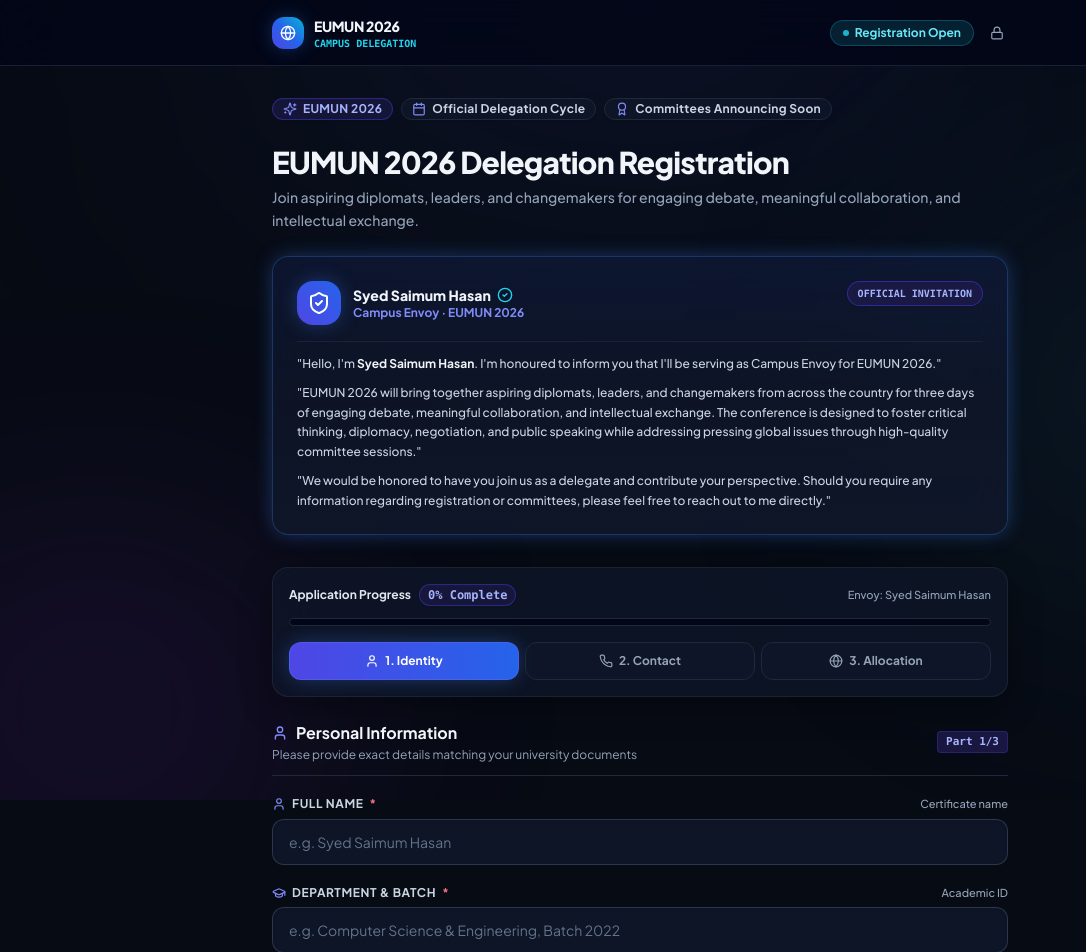
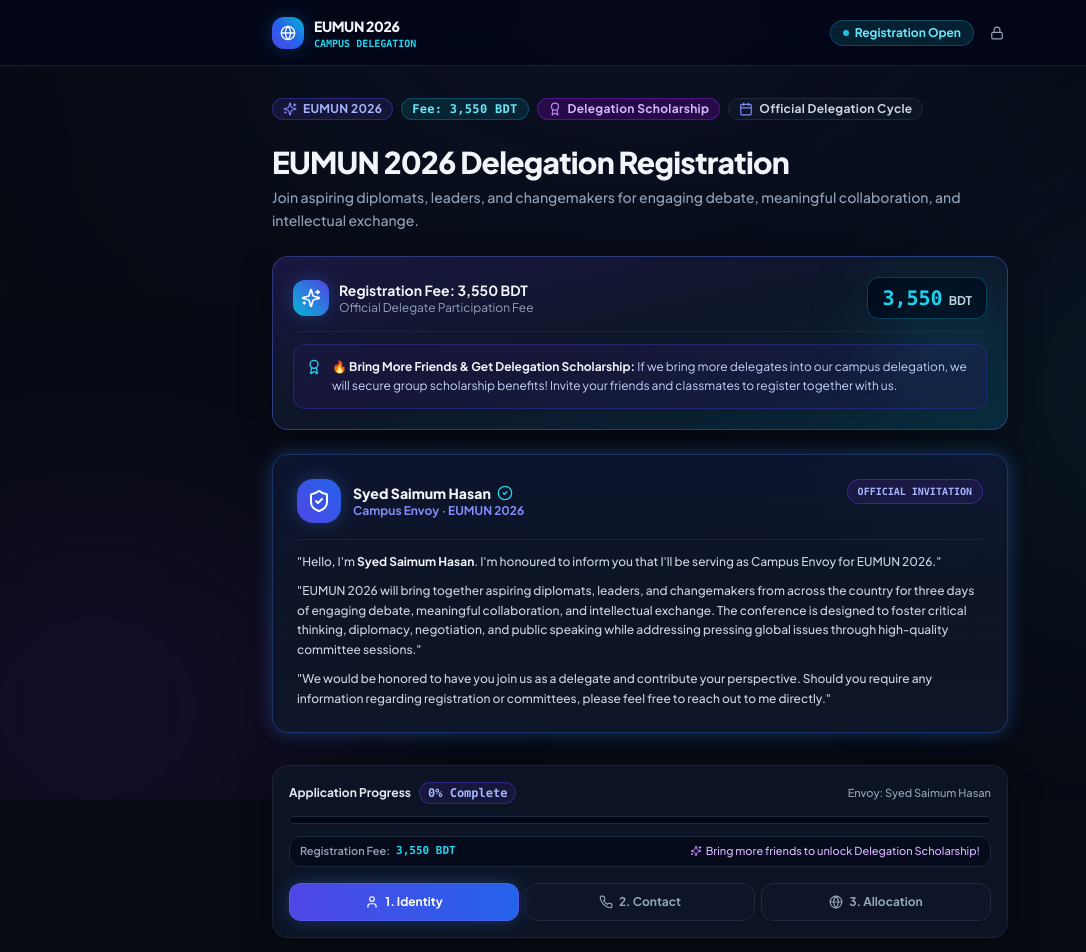
Before and after one commit to Alvee0033/eumun-2026-delegation, a Next.js app: page / in a window 1280 px wide. Shown: the top 952 px of the page, without its empty margins (0-1086 px from the left). Built offline with nearby package versions, Linux system fonts and the light colour scheme.

Commit message:
feat: add registration fee 3550 BDT and delegation scholarship promotion across landing page, form, and success pass

```diff
--- a/app/page.tsx
+++ b/app/page.tsx
@@ -65,13 +65,16 @@ export default function HomePage() {
               <Sparkles className="w-3.5 h-3.5 text-indigo-400" />
               EUMUN 2026
             </span>
+            <span className="badge bg-cyan-950/60 border border-cyan-700/50 text-cyan-300 shadow-xs font-mono font-bold">
+              Fee: 3,550 BDT
+            </span>
+            <span className="badge bg-purple-950/60 border border-purple-700/50 text-purple-300 shadow-xs">
+              <Award className="w-3.5 h-3.5 text-purple-400" />
+              Delegation Scholarship
+            </span>
             <span className="badge bg-slate-900/80 border border-slate-800 text-slate-300 shadow-xs">
               <Calendar className="w-3.5 h-3.5 text-indigo-400" />
               Official Delegation Cycle
-            </span>
-            <span className="badge bg-slate-900/80 border border-slate-800 text-slate-300 shadow-xs">
-              <Award className="w-3.5 h-3.5 text-indigo-400" />
-              Committees Announcing Soon
             </span>
           </div>
 
@@ -83,6 +86,34 @@ export default function HomePage() {
             <p className="text-sm text-slate-400 mt-1.5 leading-relaxed font-medium">
               Join aspiring diplomats, leaders, and changemakers for engaging debate, meaningful collaboration, and intellectual exchange.
             </p>
+          </div>
+
+          {/* ── Fee & Scholarship Perks Card ── */}
+          <div className="rounded-2xl border border-indigo-500/40 bg-gradient-to-br from-indigo-950/80 via-slate-900/90 to-cyan-950/80 p-5 shadow-glass backdrop-blur-xl flex flex-col gap-3 relative overflow-hidden">
+            <div className="absolute top-0 right-0 w-32 h-32 bg-cyan-500/10 blur-2xl rounded-full pointer-events-none" />
+            <div className="flex flex-col sm:flex-row sm:items-center justify-between gap-3 border-b border-slate-800/80 pb-3">
+              <div className="flex items-center gap-2.5">
+                <div className="w-9 h-9 rounded-xl bg-gradient-to-tr from-cyan-500 to-indigo-600 flex items-center justify-center shadow-neon-blue shrink-0">
+                  <Sparkles className="w-5 h-5 text-white" />
+                </div>
+                <div>
+                  <h3 className="text-sm font-bold text-slate-100">Registration Fee: 3,550 BDT</h3>
+                  <p className="text-xs text-slate-400">Official Delegate Participation Fee</p>
+                </div>
+              </div>
+              <div className="flex items-baseline gap-1.5 self-start sm:self-auto bg-slate-950/80 border border-cyan-500/30 px-3.5 py-1.5 rounded-xl shadow-inner">
+                <span className="text-xl font-extrabold font-mono text-cyan-400">3,550</span>
+                <span className="text-xs font-bold text-slate-300">BDT</span>
+              </div>
+            </div>
+
+            <div className="flex items-start gap-2.5 text-xs text-indigo-200 leading-relaxed bg-indigo-950/50 border border-indigo-800/50 p-3 rounded-xl">
+              <Award className="w-4 h-4 text-cyan-400 shrink-0 mt-0.5" />
+              <div>
+                <span className="font-bold text-slate-100">🔥 Bring More Friends & Get Delegation Scholarship: </span>
+                If we bring more delegates into our campus delegation, we will secure group scholarship benefits! Invite your friends and classmates to register together with us.
+              </div>
+            </div>
           </div>
 
           {/* Envoy Card in Rich Dark Glass Tint */}
--- a/app/success/page.tsx
+++ b/app/success/page.tsx
@@ -71,10 +71,15 @@ function SuccessContent() {
           </div>
 
           <div className="flex items-start justify-between">
-            <span className="text-slate-400 font-medium">1st Committee Choice</span>
+            <span className="text-slate-400 font-medium">Committee Preference</span>
             <span className="font-bold text-indigo-300 text-right max-w-[180px] truncate" title={committee1}>
-              {committee1 ? (committee1.includes('(') ? committee1.split('(')[0].trim() : committee1) : 'General'}
+              {committee1 || 'Open Allocation'}
             </span>
+          </div>
+
+          <div className="flex items-start justify-between">
+            <span className="text-slate-400 font-medium">Registration Fee</span>
+            <span className="font-mono font-bold text-cyan-400 text-right">3,550 BDT</span>
           </div>
 
           <div className="flex items-start justify-between">
@@ -83,8 +88,8 @@ function SuccessContent() {
           </div>
         </div>
 
-        {/* Conference Info */}
-        <div className="pt-4 flex flex-col gap-2 text-xs">
+        {/* Conference Info & Referral Perk */}
+        <div className="pt-4 flex flex-col gap-2.5 text-xs">
           <div className="flex items-center gap-2 text-slate-300 font-medium">
             <Calendar className="w-4 h-4 text-indigo-400 shrink-0" />
             <span>EUMUN 2026 Delegation</span>
@@ -92,6 +97,10 @@ function SuccessContent() {
           <div className="flex items-center gap-2 text-slate-300 font-medium">
             <ShieldCheck className="w-4 h-4 text-cyan-400 shrink-0" />
             <span>Representative: Syed Saimum Hasan</span>
+          </div>
+
+          <div className="mt-1 p-2.5 rounded-xl bg-indigo-950/40 border border-indigo-800/40 text-[11px] text-indigo-200 leading-relaxed">
+            <strong className="text-slate-100">🔥 Bring More Friends:</strong> If more delegates join our campus delegation, we will secure group scholarship benefits for our members!
           </div>
         </div>
       </div>
--- a/components/RegistrationForm.tsx
+++ b/components/RegistrationForm.tsx
@@ -506,6 +506,18 @@ export default function RegistrationForm() {
           />
         </div>
 
+        {/* Registration Fee & Group Scholarship Note */}
+        <div className="flex flex-wrap items-center justify-between gap-2 py-1.5 px-2.5 rounded-xl bg-slate-950/60 border border-slate-800 text-[11px]">
+          <div className="flex items-center gap-1.5 text-slate-300">
+            <span className="font-semibold text-slate-400">Registration Fee:</span>
+            <span className="font-mono font-bold text-cyan-400">3,550 BDT</span>
+          </div>
+          <div className="flex items-center gap-1 text-purple-300 font-medium">
+            <Sparkles className="w-3 h-3 text-purple-400" />
+            <span>Bring more friends to unlock Delegation Scholarship!</span>
+          </div>
+        </div>
+
         {/* Segmented Step Buttons */}
         <div className="grid grid-cols-3 gap-1.5 pt-1">
           <button
```
